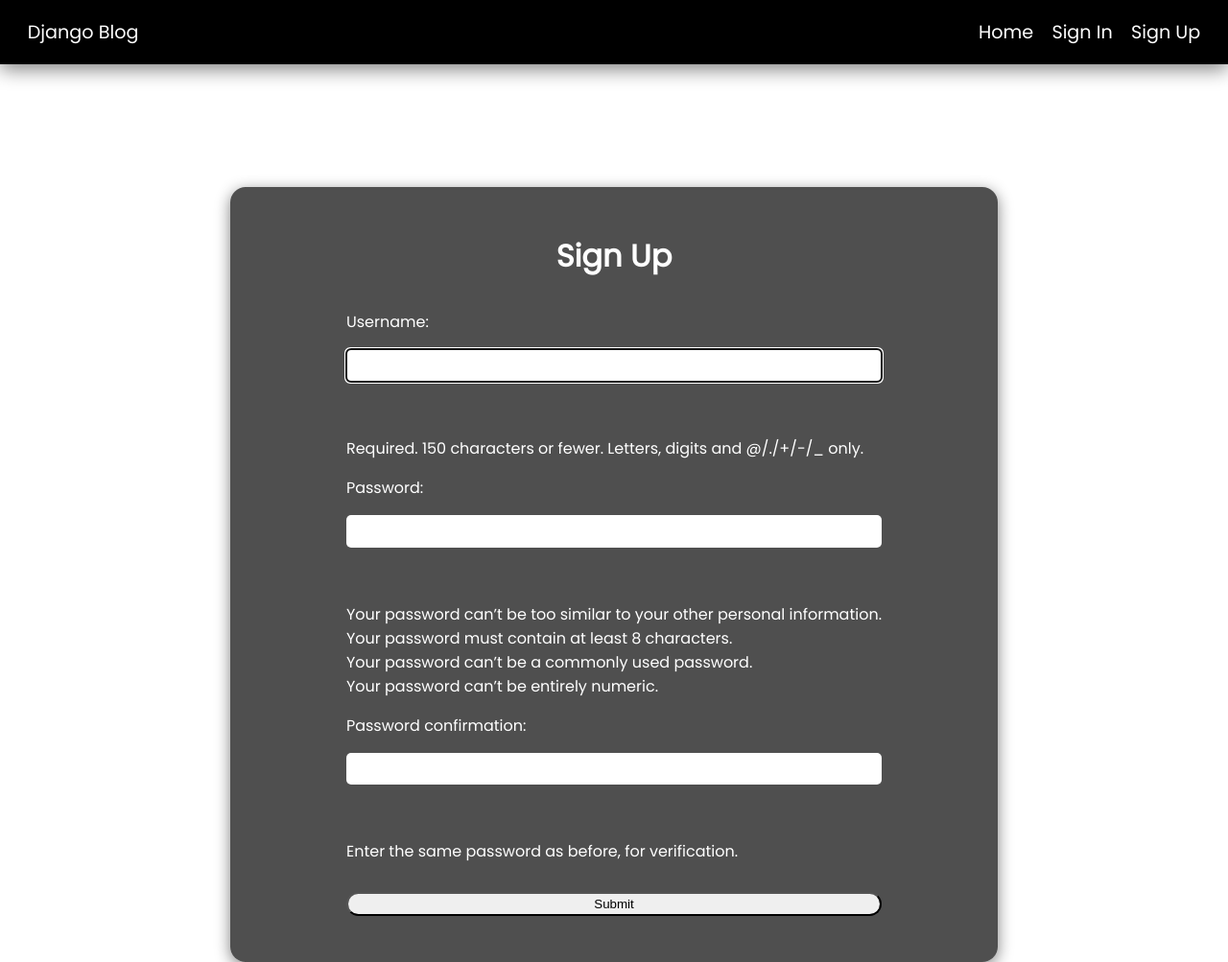
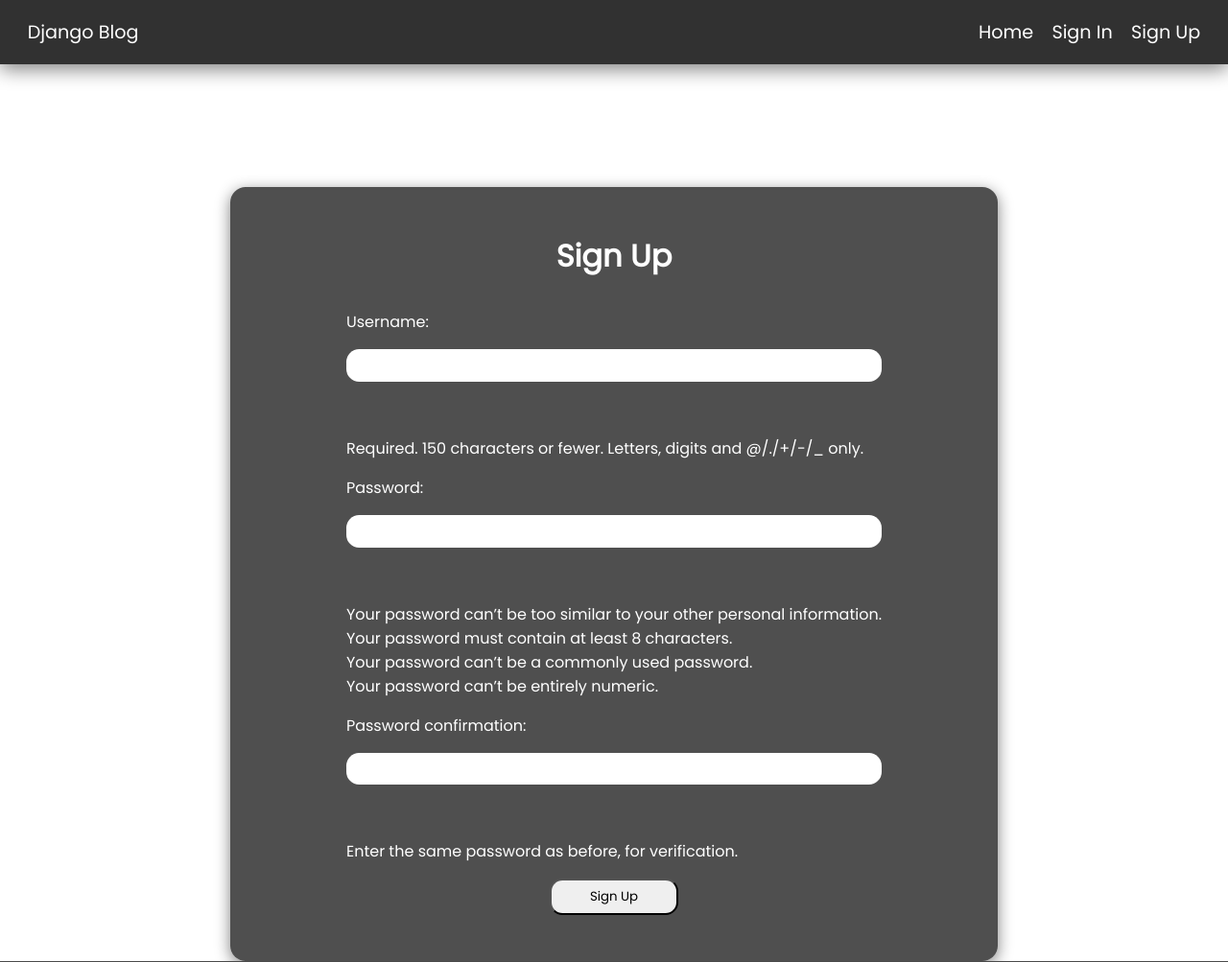
Before and after one commit to EclecticOwl/django-blog, a Django app: page /register/ in a window 1280 px wide. Shown: the whole page at 96% size. Run offline with Django 4.2, Linux system fonts and the light colour scheme.

Commit message:
Added styling to the login and register pages. Also added a signal to create a new profile when new user is created.

```diff
--- a/core/templates/register.html
+++ b/core/templates/register.html
@@ -11,7 +11,7 @@
 
         {{ form }}
 
-        <button type="submit">Submit</button>
+        <button type="submit">Sign Up</button>
     </form>
 </div>
 
--- a/static/css/main.css
+++ b/static/css/main.css
@@ -14,7 +14,7 @@ body {
 
 /* Navbar */
 nav {
-    background-color: black;
+    background-color: rgba(0, 0, 0, 0.808);
     color: white;
     display: flex;
     justify-content: space-between;
@@ -32,7 +32,6 @@ nav {
     color: white;
     text-decoration: none;
 }
-
 /* Message Styling */
 .messages {
     display: flex;
@@ -82,17 +81,25 @@ nav {
 .form-container form {
     display: flex;
     flex-direction: column;
+    justify-content: center;
     gap: 1em;
 }
 .form-container input {
     border: none;
-    border-radius: 5px;
+    border-radius: 1em;
     padding: .7em 1em;
+    width: 100%;
+}
+.form-container input:focus {
+    outline: none;
 }
 .form-container button {
-    margin-top: 1em;
+    margin-top: 8em;
     border-radius: 1em;
-    padding: .25em;
+    padding: .5em;
+    width: 10em;
+    margin: 0 auto;
+    font-family: inherit;
 }
 .form-container ul {
     list-style-type: none;
```
Also changed, not shown: core/models.py (+19 -0 lines).
